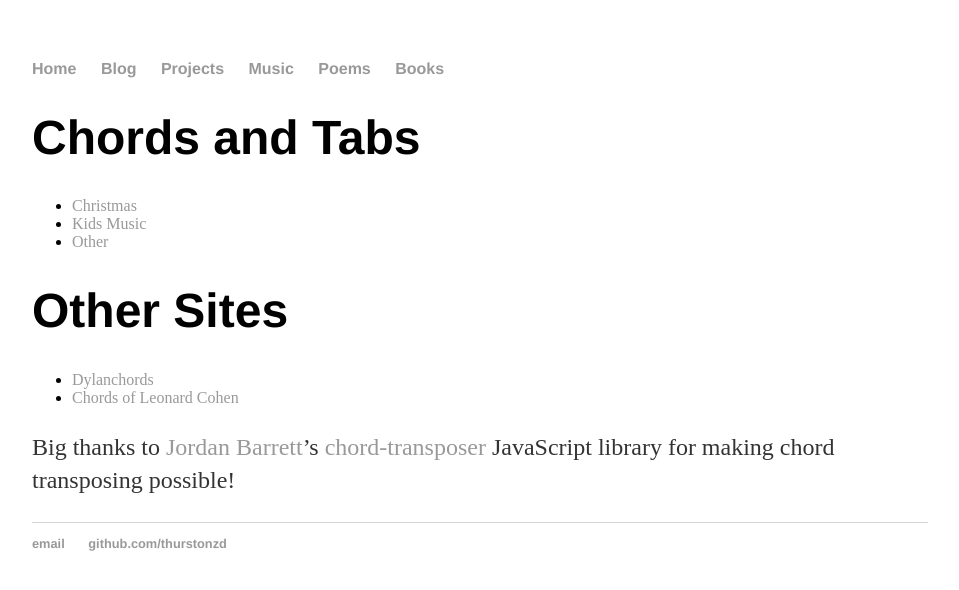
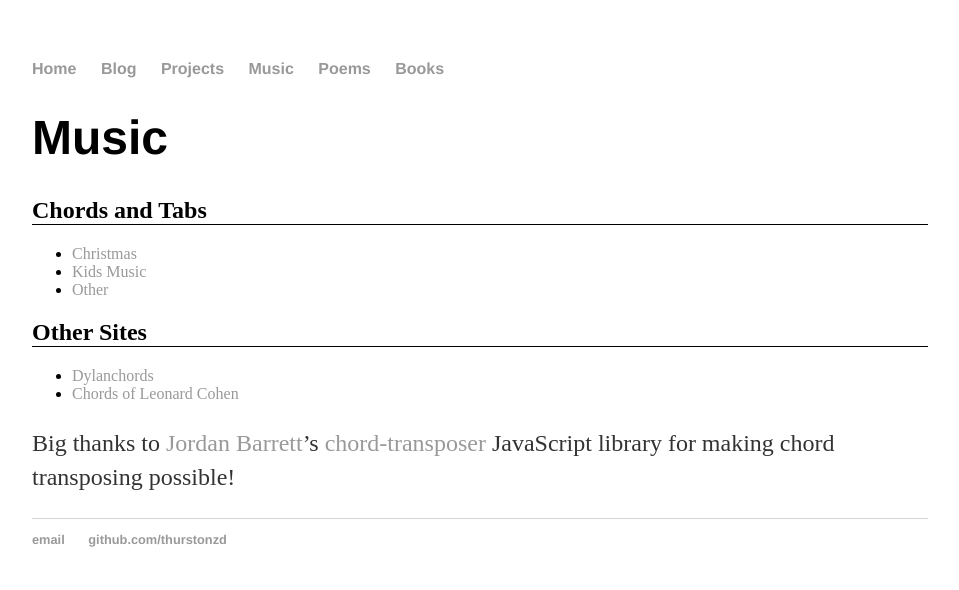
Before and after one commit to thurstonzd/thurstonzd.github.io, a Jekyll site: the page built from music/index.md, in a window 1280 px wide. Shown: the top 590 px of the page, without its empty margins (160-1119 px from the left). Built offline with Jekyll 4.4.1, drawn with Linux system fonts in a browser that asks for light colours.

Commit message:
Specify title and layout for music index page

```diff
--- a/music/index.md
+++ b/music/index.md
@@ -1,13 +1,15 @@
 ---
+title: Music
+layout: default
 ---
 
-# Chords and Tabs
+## Chords and Tabs
 
  - [Christmas](xmas)
  - [Kids Music](kids)
  - [Other](other)
 
-# Other Sites
+## Other Sites
 
  - [Dylanchords](https://dylanchords.com/)
  - [Chords of Leonard Cohen](https://www.maartenmassa.be/CohenChords/index.htm)
```
